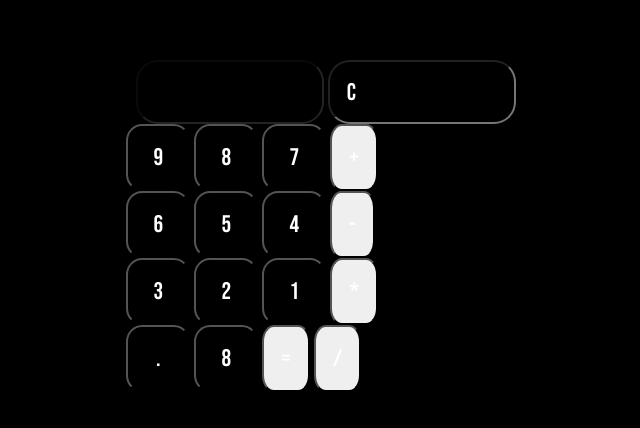
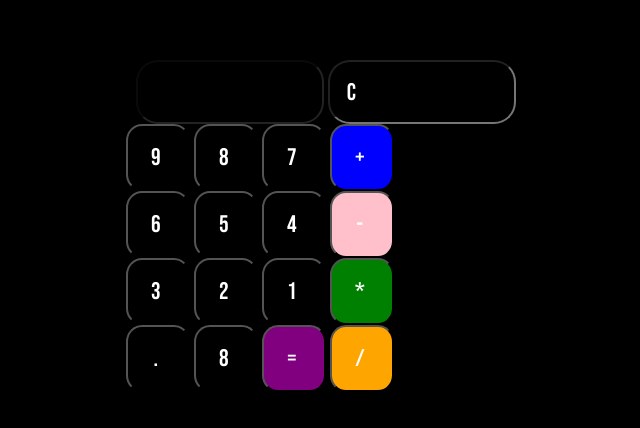
Before and after one commit to matheussilvatorres/calculadora, a plain HTML site: page index.html in a window 1280 px wide. Shown: the part 182-610 px from the top of the page, without its empty margins (327-967 px from the left). Drawn offline with Linux system fonts and the light colour scheme.

Commit message:
Update style.css

```diff
--- a/style.css
+++ b/style.css
@@ -10,12 +10,20 @@ body{
 }
 
 input{
-    color: #fff;
+    color: white;
+    width: 64px;
+    height: 67px;
+    border-radius: 22px;
+    letter-spacing: 5px;
     padding: 17px;
     outline: none;
     font-size: 1.5em;
     font-family: 'Bebas Neue', cursive;
     border-radius: 25%;
+}
+
+main{
+    display: inline-block;
 }
 
 .textMainColor{
@@ -25,12 +33,27 @@ input{
     border-radius: 22px;
     letter-spacing: 5px;
 }
-main{
-    display: inline-block;
-}
 
 .numMainColor{
     background-color: #000;
-    width: 64px;
-    height: 67px;
 }
+
+.numBlue{
+    background-color: blue;
+}
+
+.numPin{
+    background-color: pink;
+}
+
+.numGre{
+    background-color: green;
+}
+
+.numPur{
+    background-color: purple;
+}
+
+.numOra{
+    background-color: orange;
+}
```
